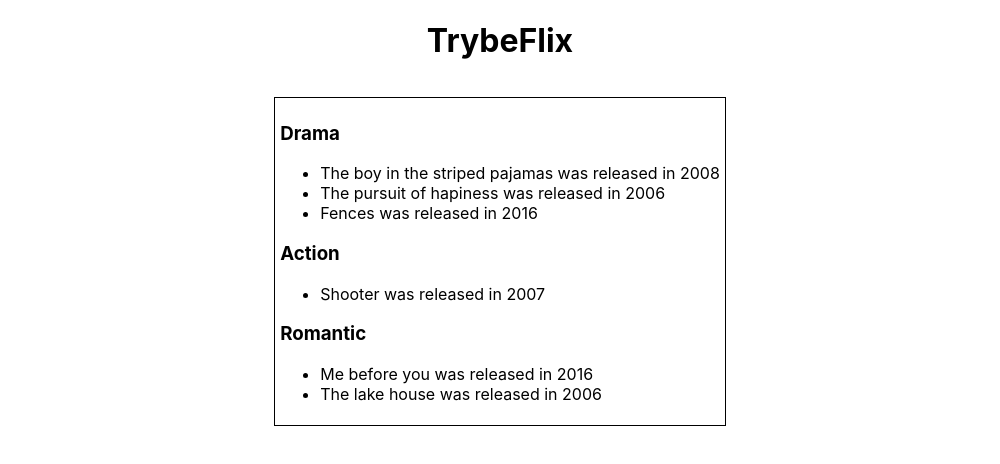
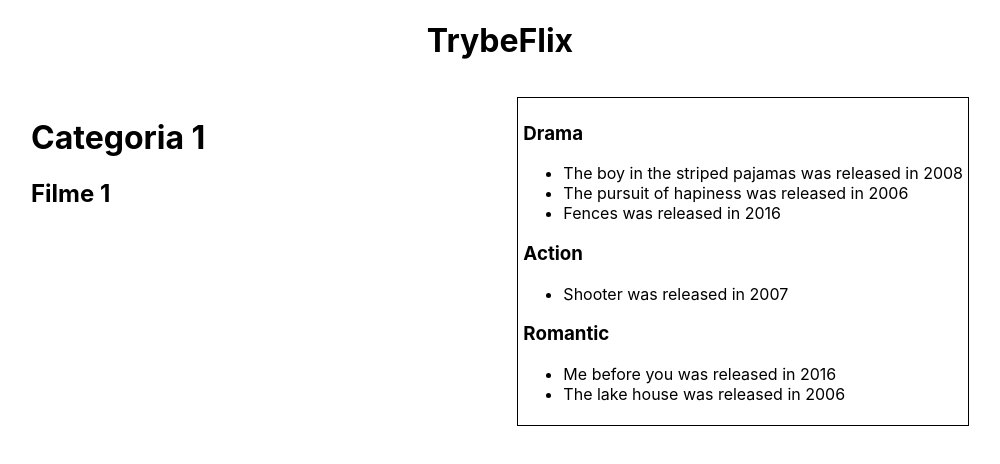
Before and after one commit to demetriuspine/redux-with-react, a React (Create React App) app in the folder react_redux/: page / in a window 1280 px wide. Shown: the top 464 px of the page, without its empty margins (140-1140 px from the left). Built offline with nearby package versions, Linux system fonts and the light colour scheme.

Commit message:
impl: Player

```diff
--- a/react_redux/src/App.js
+++ b/react_redux/src/App.js
@@ -1,5 +1,6 @@
 import React from 'react';
 import './App.css';
+import Player from './components/Player';
 import Sidebar from './components/Sidebar';
 
 class App extends React.Component {
@@ -10,6 +11,7 @@
           <h1>TrybeFlix</h1>
         </header>
         <main class="App-main">
+          <Player />
           <Sidebar />
         </main>
       </div>
--- /dev/null
+++ b/react_redux/src/components/Player.js
@@ -0,0 +1,12 @@
+import React, { Component } from 'react';
+
+export default class Player extends Component {
+  render() {
+    return (
+      <div>
+        <h1>Categoria 1</h1>
+        <h2>Filme 1 </h2>
+      </div>
+    );
+  }
+}
```
